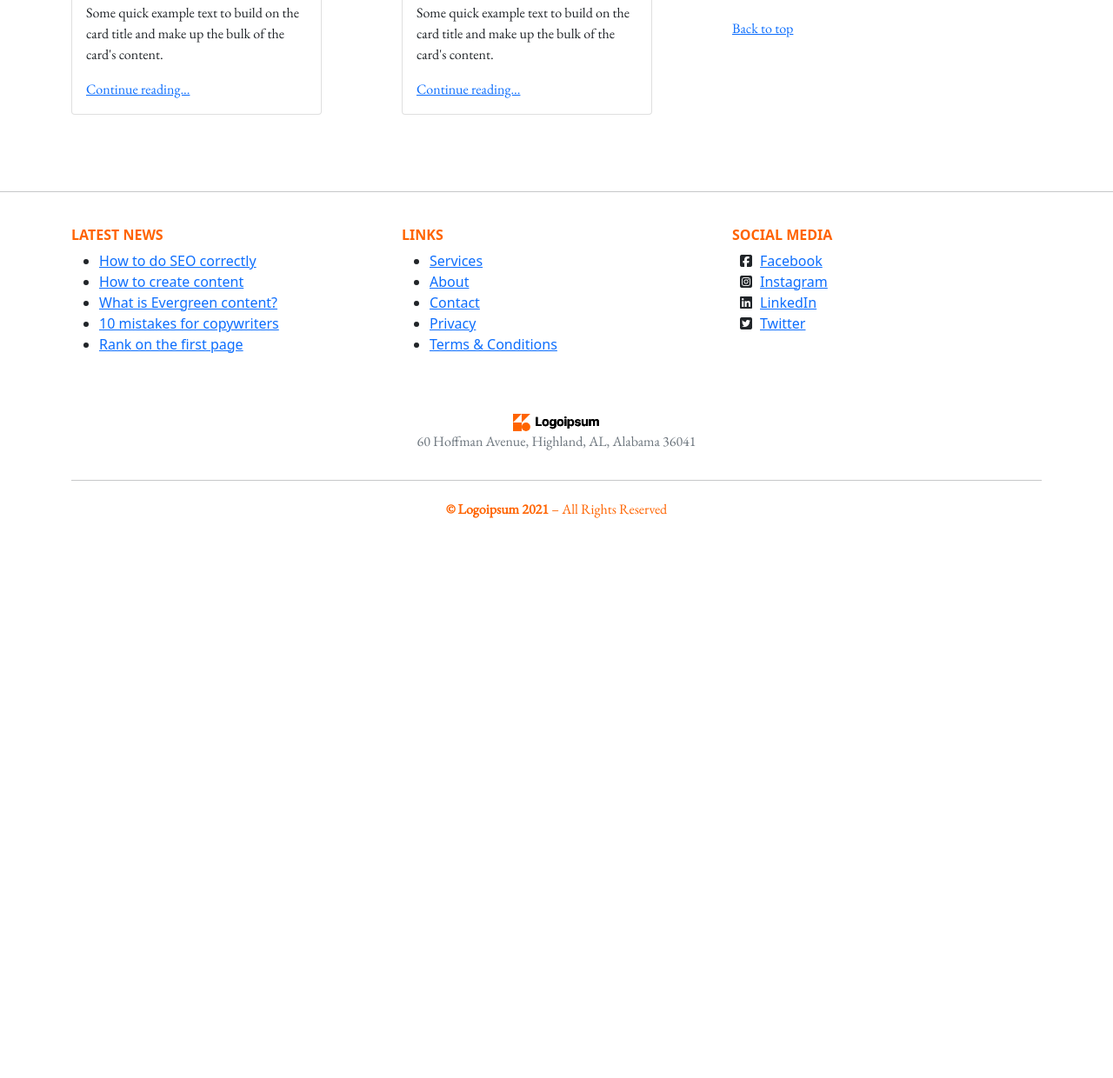
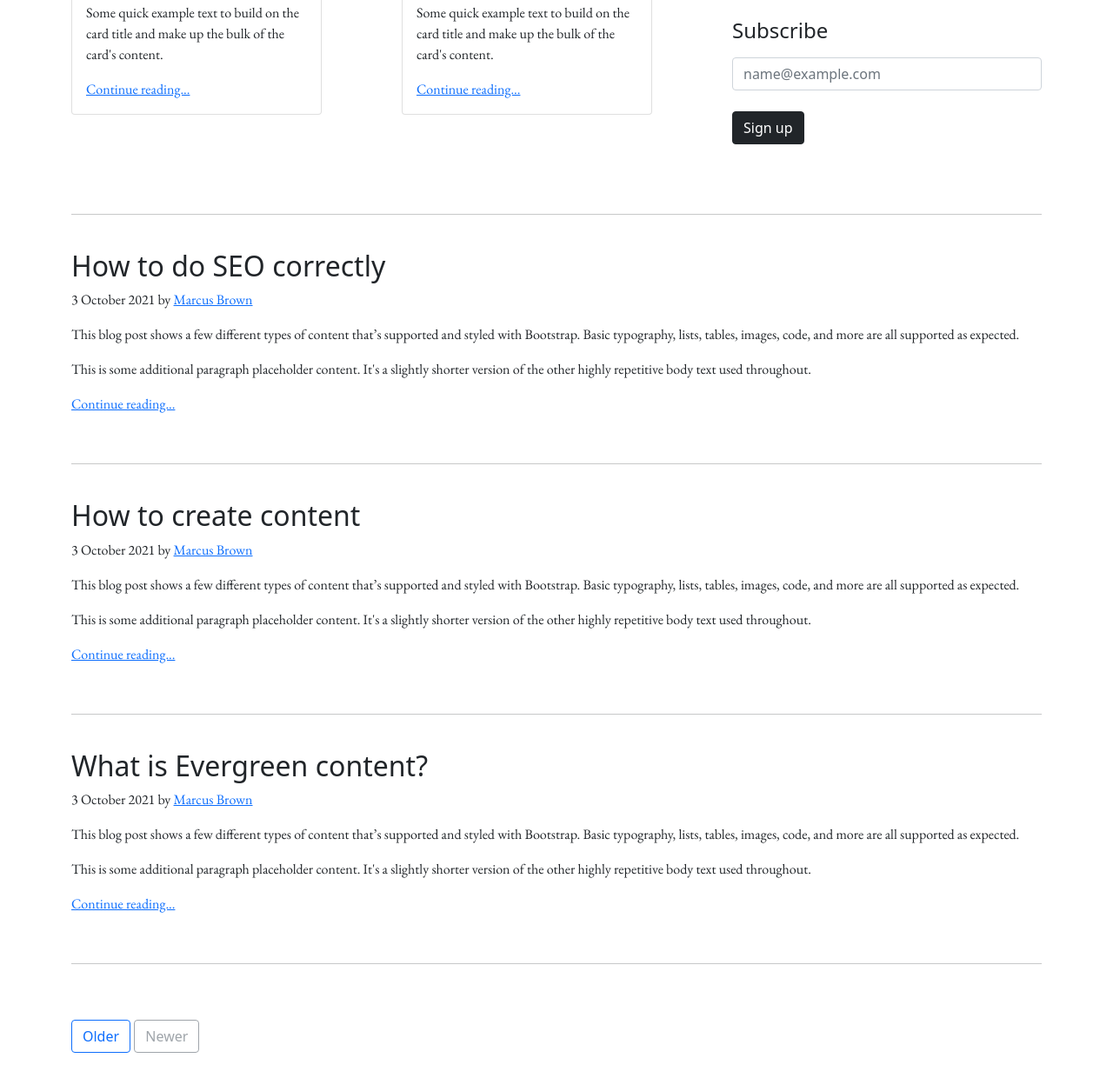
Before and after one commit to madsmonsen/HTML-Blog, a plain HTML site: page blog.html in a window 1280 px wide. Shown: the part 720-1960 px from the top of the page at 87% size. Before the commit the page ends 1339 px from the top, so only its background shows below. Drawn offline with nearby package versions, Linux system fonts and the light colour scheme; a web font is replaced by a local one.

Commit message:
Adding extra content to the blog
Adding extra content structure

```diff
--- a/blog.html
+++ b/blog.html
@@ -109,16 +109,63 @@
                         <li><a href="#">April 2020</a></li>
                     </ol>
                     <br>
-                    <p>
-                        <a href="#">Back to top</a>
-                    </p>
+                    <div class="mb-3">
+                        <label for="exampleFormControlInput1" class="form-label"><h4>Subscribe</h4></label>
+                        <input type="email" class="form-control" id="exampleFormControlInput1" placeholder="name@example.com"><br>
+                        <button type="button" class="btn btn-dark">Sign up</button>
+                      </div>
                 </div>
             </div>
         </div>
     </section>
     <br>
+    <br>
+    <div class="container"><hr></div>
+    <br>
     <section>
-
+        <div class="container">
+            <article id="blogPost">
+                <h2 id="blogPost-title">How to do SEO correctly</h2>
+                <p id="blogPost-meta">3 October 2021 by <a href="#">Marcus Brown</a></p>
+                <p>This blog post shows a few different types of content that’s supported and styled with Bootstrap.
+                    Basic typography, lists, tables, images, code, and more are all supported as expected.</p>
+                <p>This is some additional paragraph placeholder content. It's a slightly shorter version of the
+                    other highly repetitive body text used throughout.</p>
+                <p><a href="#">Continue reading...</a></p>
+                <br>
+                <hr>
+                <br>
+            </article>
+            <article id="blogPost">
+                <h2 id="blogPost-title">How to create content</h2>
+                <p id="blogPost-meta">3 October 2021 by <a href="#">Marcus Brown</a></p>
+                <p>This blog post shows a few different types of content that’s supported and styled with Bootstrap.
+                    Basic typography, lists, tables, images, code, and more are all supported as expected.</p>
+                <p>This is some additional paragraph placeholder content. It's a slightly shorter version of the
+                    other highly repetitive body text used throughout.</p>
+                <p><a href="#">Continue reading...</a></p>
+                <br>
+                <hr>
+                <br>
+            </article>
+            <article id="blogPost">
+                <h2 id="blogPost-title">What is Evergreen content?</h2>
+                <p id="blogPost-meta">3 October 2021 by <a href="#">Marcus Brown</a></p>
+                <p>This blog post shows a few different types of content that’s supported and styled with Bootstrap.
+                    Basic typography, lists, tables, images, code, and more are all supported as expected.</p>
+                <p>This is some additional paragraph placeholder content. It's a slightly shorter version of the
+                    other highly repetitive body text used throughout.</p>
+                <p><a href="#">Continue reading...</a></p>
+                <br>
+                <hr>
+                <br>
+            </article>
+            <br>
+            <nav class="blog-pagination" aria-label="Pagination">
+                <a class="btn btn-outline-primary" href="#">Older</a>
+                <a class="btn btn-outline-secondary disabled" href="#" tabindex="-1" aria-disabled="true">Newer</a>
+            </nav>
+        </div>
     </section>
     <br>
     <br>
```
